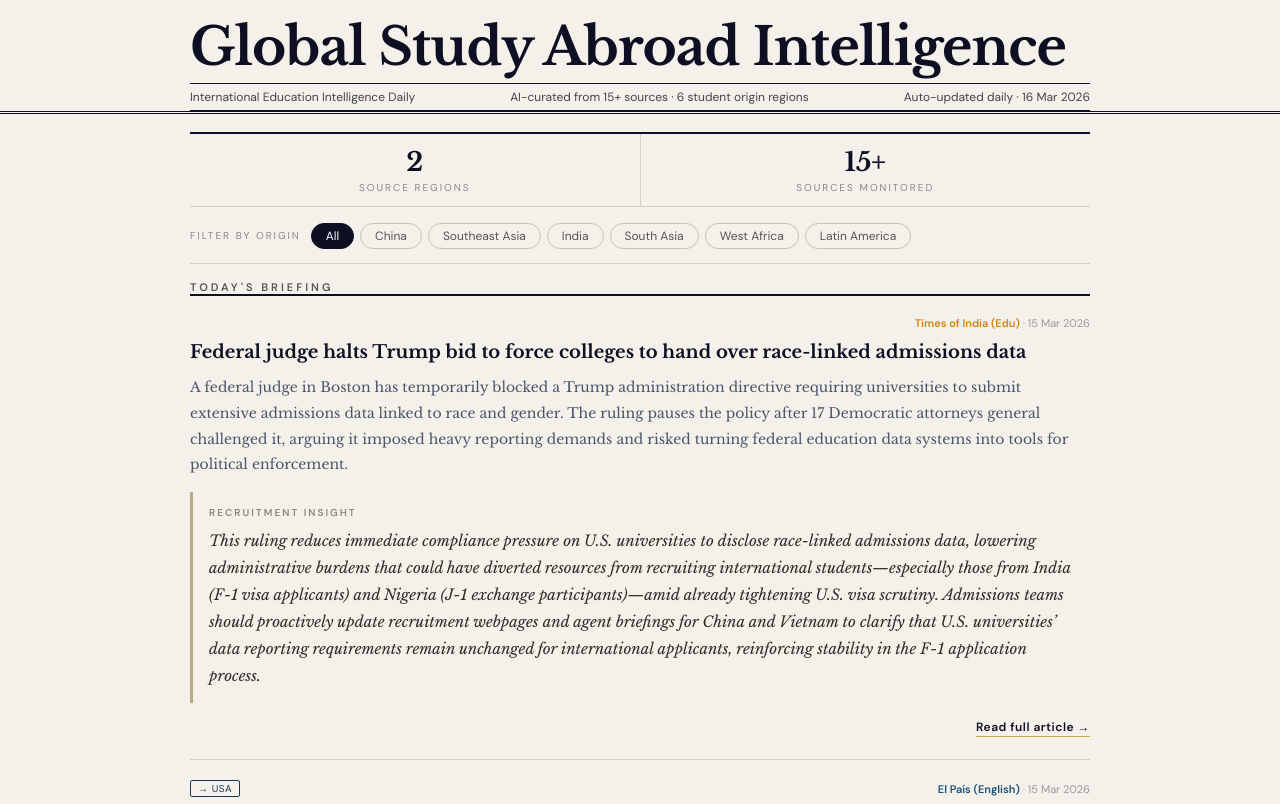
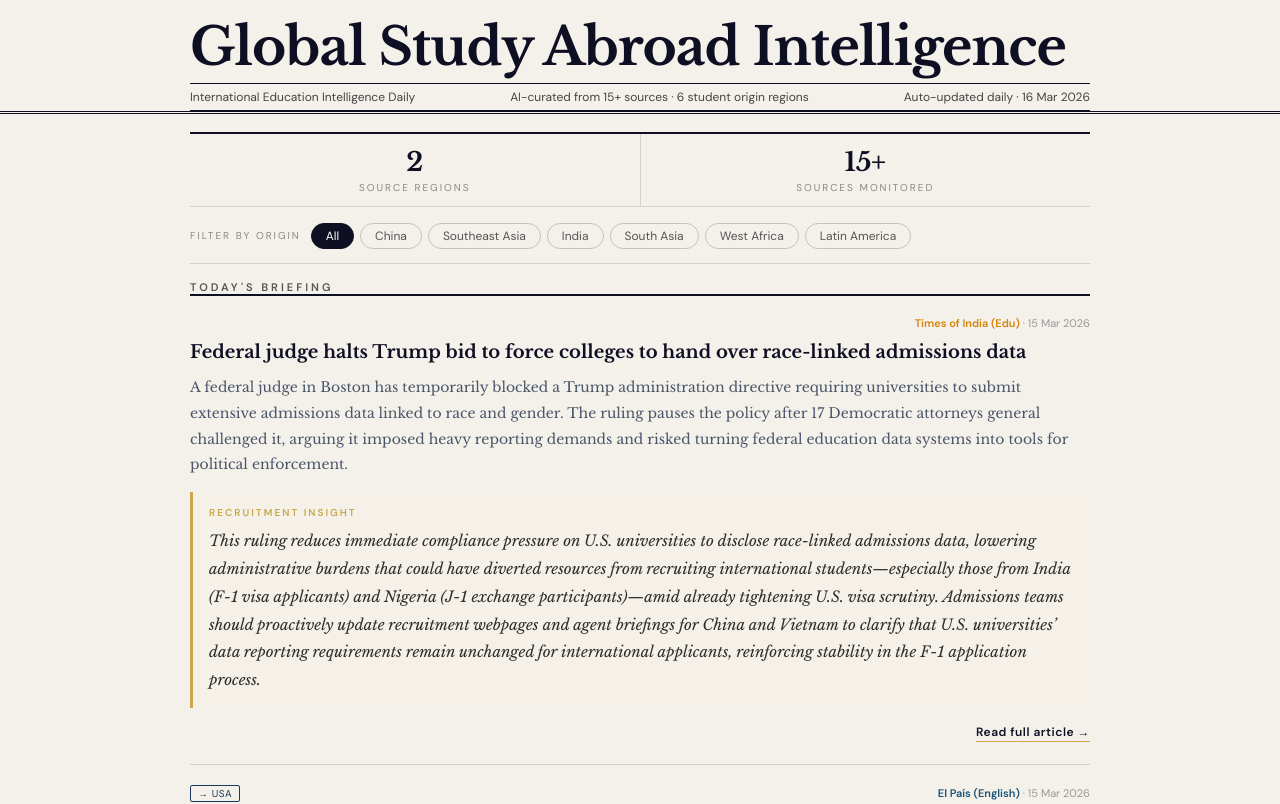
Before and after one commit to irenewang1084/edu-news-tracker, a React (Vite) app: page / in a window 1280 px wide. Shown: the top 804 px of the page. Built offline with nearby package versions, Linux system fonts and the light colour scheme.

Commit message:
Update App.jsx

```diff
--- a/src/App.jsx
+++ b/src/App.jsx
@@ -214,9 +214,9 @@ export default function App() {
 
                     {/* Insight */}
                     {item.insight && (
-                      <div style={{ background: "#f5f0e8", borderLeft: "3px solid #b8a98a", padding: "14px 16px", marginBottom: 16 }}>
-                        <div style={{ fontSize: 10, letterSpacing: 2, color: "#888", fontFamily: "'DM Sans',sans-serif", fontWeight: 600, marginBottom: 8 }}>RECRUITMENT INSIGHT</div>
-                        <p style={{ margin: 0, fontSize: 15, color: "#2d2d2d", lineHeight: 1.8, fontStyle: "italic", fontFamily: "'Libre Baskerville',Georgia,serif" }}>{item.insight}</p>
+                      <div style={{ background: "#f5f0e8", borderLeft: "3px solid #c9a84c", padding: "14px 16px", marginBottom: 16 }}>
+                        <div style={{ fontSize: 10, letterSpacing: 2, color: "#c9a84c", fontFamily: "'DM Sans',sans-serif", fontWeight: 600, marginBottom: 8 }}>RECRUITMENT INSIGHT</div>
+                        <p style={{ margin: 0, fontSize: 15, color: "#2d2d2d", lineHeight: 1.85, fontStyle: "italic", fontFamily: "'Libre Baskerville',Georgia,serif" }}>{item.insight}</p>
                       </div>
                     )}
 
```
